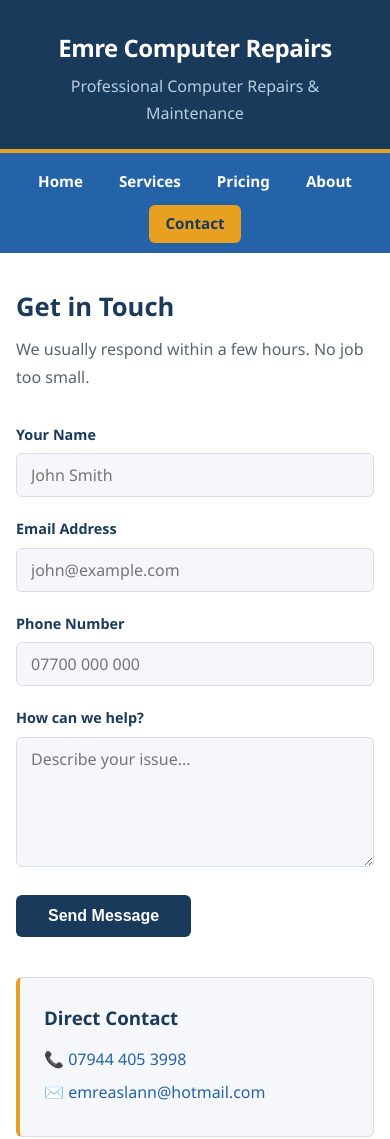
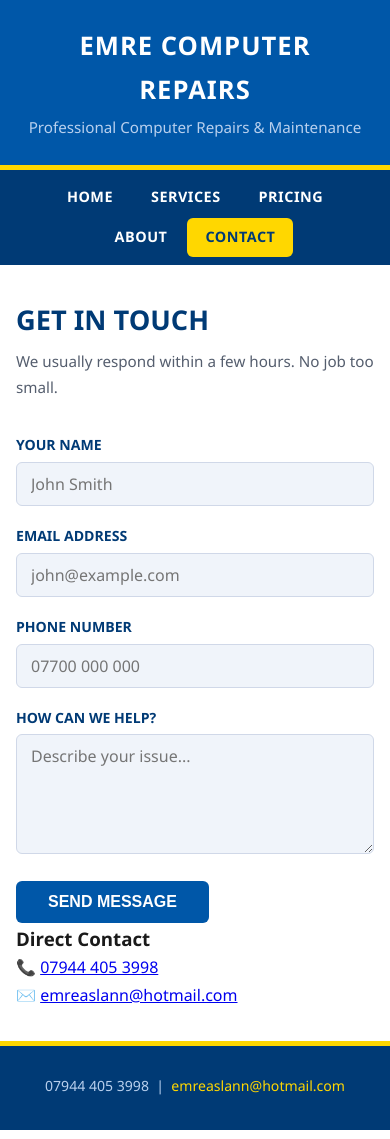
Before and after one commit to orhan-emiroglu/emrecomputerrepairs.github.io, a plain HTML site: page contact.html in a window 390 px wide. Shown: the top 1139 px of the page. Drawn offline with Linux system fonts and the light colour scheme.

Commit message:
Redesign: brand colours blue/yellow

```diff
--- a/style.css
+++ b/style.css
@@ -1,62 +1,84 @@
-/* ── TOKENS ── */
 :root {
-  --blue:       #1A3A5C;
-  --blue-mid:   #2563A8;
-  --accent:     #E8A020;
-  --light-bg:   #F5F7FA;
-  --white:      #FFFFFF;
-  --text:       #1C1C1C;
-  --muted:      #5A6272;
-  --border:     #D8DEE9;
-  --radius:     6px;
-  --max-w:      1000px;
+  --blue: #0057A8;
+  --dark: #003A75;
+  --yellow: #FFD700;
+  --white: #FFFFFF;
+  --light-bg: #F0F4FA;
+  --text: #1A1A1A;
+  --muted: #555E6E;
+  --border: #D0D8E8;
+  --radius: 6px;
+  --max-w: 1060px;
 }
 *, *::before, *::after { box-sizing: border-box; margin: 0; padding: 0; }
 html { scroll-behavior: smooth; }
 body { font-family: "Segoe UI", Arial, sans-serif; font-size: 16px; line-height: 1.7; color: var(--text); background: var(--white); }
-header { background: var(--blue); color: var(--white); padding: 28px 24px 22px; text-align: center; border-bottom: 4px solid var(--accent); }
-header h1 { font-size: 2rem; font-weight: 700; letter-spacing: -0.5px; }
-header p { font-size: 1rem; color: #B8CEDE; margin-top: 4px; }
-nav { background: var(--blue-mid); display: flex; justify-content: center; flex-wrap: wrap; gap: 4px; padding: 10px 16px; }
-nav a { color: var(--white); text-decoration: none; font-weight: 600; font-size: 0.95rem; padding: 6px 16px; border-radius: var(--radius); transition: background 0.2s; }
-nav a:hover, nav a.active { background: var(--accent); color: var(--blue); }
-.hero { background: linear-gradient(135deg, var(--blue) 0%, var(--blue-mid) 100%); color: var(--white); text-align: center; padding: 64px 24px; }
-.hero h2 { font-size: 2rem; font-weight: 700; max-width: 600px; margin: 0 auto 16px; line-height: 1.25; }
-.hero p { font-size: 1.1rem; color: #B8CEDE; max-width: 500px; margin: 0 auto 28px; }
-.btn { display: inline-block; background: var(--accent); color: var(--blue); font-weight: 700; padding: 12px 28px; border-radius: var(--radius); text-decoration: none; font-size: 1rem; transition: opacity 0.2s; }
+header { background: var(--blue); color: var(--white); padding: 24px 20px; text-align: center; border-bottom: 5px solid var(--yellow); }
+header h1 { font-size: 2.2rem; font-weight: 900; text-transform: uppercase; letter-spacing: 1px; }
+header h1 span { color: var(--yellow); }
+header p { font-size: 0.95rem; color: #b8d0ee; margin-top: 4px; }
+.header-contact { margin-top: 10px; font-size: 1rem; font-weight: 700; }
+.header-contact a { color: var(--yellow); text-decoration: none; }
+nav { background: var(--dark); display: flex; justify-content: center; flex-wrap: wrap; gap: 2px; padding: 8px 12px; }
+nav a { color: var(--white); text-decoration: none; font-weight: 700; font-size: 0.9rem; padding: 7px 18px; border-radius: var(--radius); text-transform: uppercase; letter-spacing: 0.5px; transition: background 0.2s, color 0.2s; }
+nav a:hover, nav a.active { background: var(--yellow); color: var(--dark); }
+.hero { background: linear-gradient(135deg, var(--dark) 0%, var(--blue) 100%); color: var(--white); text-align: center; padding: 60px 20px; border-bottom: 5px solid var(--yellow); }
+.hero h2 { font-size: 2.2rem; font-weight: 900; text-transform: uppercase; max-width: 700px; margin: 0 auto 10px; line-height: 1.2; }
+.hero h2 span { color: var(--yellow); }
+.hero p { font-size: 1.05rem; color: #b8d0ee; max-width: 540px; margin: 0 auto 24px; }
+.hero-bullets { display: flex; justify-content: center; flex-wrap: wrap; gap: 12px; margin-bottom: 32px; }
+.hero-bullets span { background: rgba(255,255,255,0.1); border: 1px solid var(--yellow); color: var(--white); padding: 6px 16px; border-radius: 30px; font-size: 0.9rem; font-weight: 600; }
+.hero-bullets span b { color: var(--yellow); }
+.btn { display: inline-block; background: var(--yellow); color: var(--dark); font-weight: 900; padding: 14px 32px; border-radius: var(--radius); text-decoration: none; font-size: 1rem; text-transform: uppercase; letter-spacing: 0.5px; transition: opacity 0.2s; }
 .btn:hover { opacity: 0.85; }
-main { max-width: var(--max-w); margin: 0 auto; padding: 48px 24px; }
-.cards { display: grid; grid-template-columns: repeat(auto-fit, minmax(250px, 1fr)); gap: 24px; margin-top: 32px; }
-.card { background: var(--light-bg); border: 1px solid var(--border); border-top: 4px solid var(--accent); border-radius: var(--radius); padding: 24px; }
-.card h3 { color: var(--blue); font-size: 1.1rem; margin-bottom: 8px; }
-.card p { color: var(--muted); font-size: 0.95rem; }
-.section-title { font-size: 1.6rem; color: var(--blue); font-weight: 700; margin-bottom: 8px; }
-.section-sub { color: var(--muted); margin-bottom: 32px; }
-.pricing-grid { display: grid; grid-template-columns: repeat(auto-fit, minmax(220px, 1fr)); gap: 24px; margin-top: 32px; }
-.price-card { border: 2px solid var(--border); border-radius: var(--radius); padding: 32px 24px; text-align: center; background: var(--white); }
-.price-card.featured { border-color: var(--accent); background: var(--blue); color: var(--white); }
-.price-card h3 { font-size: 1.2rem; margin-bottom: 12px; }
-.price-card .price { font-size: 2rem; font-weight: 700; color: var(--accent); margin-bottom: 16px; }
-.price-card ul { list-style: none; text-align: left; }
-.price-card ul li { padding: 6px 0; border-bottom: 1px solid var(--border); font-size: 0.9rem; }
-.price-card.featured ul li { border-color: #2a4a6a; color: #B8CEDE; }
-.price-card ul li::before { content: "✓  "; color: var(--accent); font-weight: bold; }
-.contact-form { max-width: 560px; }
-.form-group { margin-bottom: 20px; }
-.form-group label { display: block; font-weight: 600; color: var(--blue); margin-bottom: 6px; font-size: 0.9rem; }
-.form-group input, .form-group textarea { width: 100%; padding: 10px 14px; border: 1px solid var(--border); border-radius: var(--radius); font-size: 1rem; font-family: inherit; background: var(--light-bg); transition: border-color 0.2s; }
-.form-group input:focus, .form-group textarea:focus { outline: none; border-color: var(--blue-mid); }
-.form-group textarea { height: 130px; resize: vertical; }
-.btn-submit { background: var(--blue); color: var(--white); border: none; padding: 12px 32px; font-size: 1rem; font-weight: 700; border-radius: var(--radius); cursor: pointer; transition: background 0.2s; }
-.btn-submit:hover { background: var(--blue-mid); }
-.contact-info { background: var(--light-bg); border: 1px solid var(--border); border-left: 4px solid var(--accent); border-radius: var(--radius); padding: 24px; margin-top: 40px; }
-.contact-info h3 { color: var(--blue); margin-bottom: 12px; }
-.contact-info p { color: var(--muted); margin-bottom: 6px; }
-.contact-info a { color: var(--blue-mid); text-decoration: none; }
-.contact-info a:hover { text-decoration: underline; }
-.about-text { max-width: 680px; }
-.about-text p { color: var(--muted); margin-bottom: 16px; font-size: 1rem; }
-.about-text h3 { color: var(--blue); font-size: 1.1rem; margin: 24px 0 8px; }
-footer { background: var(--blue); color: #B8CEDE; text-align: center; padding: 24px 16px; font-size: 0.9rem; margin-top: 48px; border-top: 4px solid var(--accent); }
-footer a { color: var(--accent); text-decoration: none; }
-@media (max-width: 600px) { header h1 { font-size: 1.5rem; } .hero h2 { font-size: 1.4rem; } .hero { padding: 40px 16px; } main { padding: 32px 16px; } }
+main { max-width: var(--max-w); margin: 0 auto; padding: 48px 20px; }
+.section-title { font-size: 1.7rem; color: var(--dark); font-weight: 900; text-transform: uppercase; margin-bottom: 6px; }
+.section-title span { color: var(--blue); }
+.section-sub { color: var(--muted); margin-bottom: 32px; font-size: 0.95rem; }
+.cards { display: grid; grid-template-columns: repeat(auto-fit, minmax(230px, 1fr)); gap: 20px; margin-top: 28px; }
+.card { background: var(--light-bg); border: 1px solid var(--border); border-top: 4px solid var(--yellow); border-radius: var(--radius); padding: 22px; }
+.card h3 { color: var(--dark); font-size: 1rem; font-weight: 700; text-transform: uppercase; margin-bottom: 8px; }
+.card p { color: var(--muted); font-size: 0.9rem; }
+.price-table { width: 100%; border-collapse: collapse; margin-top: 24px; font-size: 0.95rem; }
+.price-table thead tr { background: var(--blue); color: var(--white); }
+.price-table thead th { padding: 12px 16px; text-align: left; font-weight: 700; text-transform: uppercase; font-size: 0.85rem; letter-spacing: 0.5px; }
+.price-table thead th:last-child { text-align: right; }
+.price-table tbody tr:nth-child(even) { background: var(--light-bg); }
+.price-table tbody tr:hover { background: #dde8f8; }
+.price-table td { padding: 10px 16px; border-bottom: 1px solid var(--border); color: var(--text); }
+.price-table td:last-child { text-align: right; font-weight: 700; color: var(--blue); white-space: nowrap; }
+.price-table td small { display: block; color: var(--muted); font-size: 0.78rem; font-weight: 400; margin-top: 2px; }
+.price-note { margin-top: 16px; background: #fff8dc; border-left: 4px solid var(--yellow); padding: 12px 16px; border-radius: var(--radius); font-size: 0.85rem; color: var(--muted); }
+.contact-grid { display: grid; grid-template-columns: 1fr 1fr; gap: 40px; }
+.contact-form .form-group { margin-bottom: 18px; }
+.contact-form label { display: block; font-weight: 700; color: var(--dark); margin-bottom: 5px; font-size: 0.88rem; text-transform: uppercase; }
+.contact-form input, .contact-form textarea { width: 100%; padding: 10px 14px; border: 1px solid var(--border); border-radius: var(--radius); font-size: 1rem; font-family: inherit; background: var(--light-bg); transition: border-color 0.2s; }
+.contact-form input:focus, .contact-form textarea:focus { outline: none; border-color: var(--blue); }
+.contact-form textarea { height: 120px; resize: vertical; }
+.btn-submit { background: var(--blue); color: var(--white); border: none; padding: 12px 32px; font-size: 1rem; font-weight: 700; text-transform: uppercase; border-radius: var(--radius); cursor: pointer; transition: background 0.2s; }
+.btn-submit:hover { background: var(--dark); }
+.contact-info-box { background: var(--dark); color: var(--white); border-radius: var(--radius); padding: 28px; }
+.contact-info-box h3 { color: var(--yellow); font-size: 1rem; text-transform: uppercase; letter-spacing: 0.5px; margin-bottom: 20px; }
+.info-row { display: flex; align-items: flex-start; gap: 12px; margin-bottom: 18px; }
+.info-icon { font-size: 1.3rem; }
+.info-row p { font-size: 0.9rem; color: #b8d0ee; }
+.info-row a { color: var(--yellow); text-decoration: none; font-weight: 700; font-size: 1rem; }
+.about-text p { color: var(--muted); margin-bottom: 16px; }
+.about-text h3 { color: var(--dark); font-size: 1rem; font-weight: 700; text-transform: uppercase; margin: 24px 0 8px; }
+.why-list { list-style: none; margin-top: 16px; }
+.why-list li { padding: 10px 0; border-bottom: 1px solid var(--border); display: flex; gap: 12px; color: var(--muted); font-size: 0.95rem; }
+.why-list li::before { content: "✓"; color: var(--blue); font-weight: 900; flex-shrink: 0; }
+footer { background: var(--dark); color: #b8d0ee; text-align: center; padding: 28px 16px; font-size: 0.88rem; border-top: 5px solid var(--yellow); }
+footer a { color: var(--yellow); text-decoration: none; }
+footer p { margin-bottom: 4px; }
+.footer-brand { font-size: 1.1rem; font-weight: 900; color: var(--white); text-transform: uppercase; letter-spacing: 1px; margin-bottom: 8px; }
+.footer-brand span { color: var(--yellow); }
+@media (max-width: 640px) {
+  .contact-grid { grid-template-columns: 1fr; }
+  header h1 { font-size: 1.6rem; }
+  .hero h2 { font-size: 1.5rem; }
+  .hero { padding: 40px 16px; }
+  main { padding: 32px 16px; }
+  .price-table { font-size: 0.82rem; }
+  .price-table td, .price-table th { padding: 7px 8px; }
+}
```
